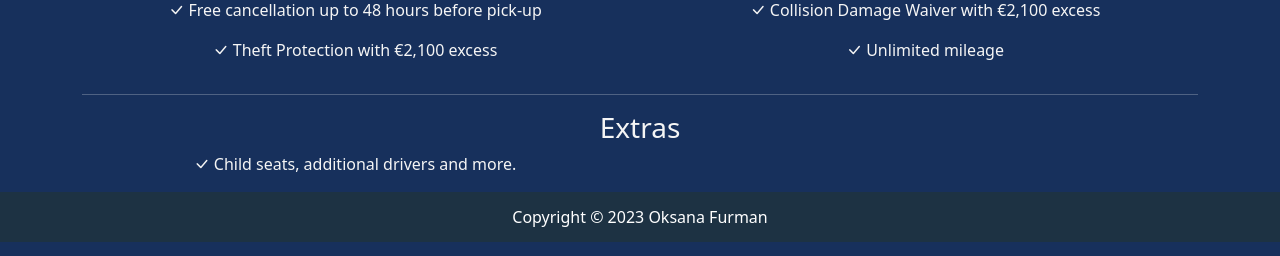
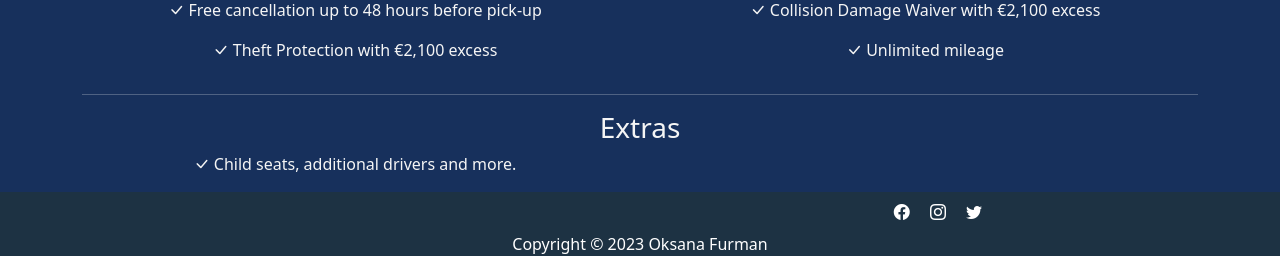
Before and after one commit to oksana-furman/php-day5, a PHP site: page /cars/details.php?id=1 in a window 1280 px wide. Shown: the part 1397-1653 px from the top of the page. Run offline with PHP 8.4, Linux system fonts and the light colour scheme; data comes from the database, SQL or seed files in the repository; data that the repository does not hold is empty.

Commit message:
add weather to footer

```diff
--- a/cars/api/secret.php
+++ b/cars/api/secret.php
@@ -11,6 +11,12 @@ $response = curl_exec($client);
 curl_close($client);
 echo $response;
 
+$client1 = curl_init($urlurlWeather);
+curl_setopt($client1, CURLOPT_RETURNTRANSFER, true);
+$response1 = curl_exec($client1);
+curl_close($client1);
+echo $response1;
+
 $client2 = curl_init($url2);
 curl_setopt($client2, CURLOPT_RETURNTRANSFER, true);
 $response2 = curl_exec($client2);
--- /dev/null
+++ b/cars/api/secret_weather.php
@@ -0,0 +1,10 @@
+<?php
+$key = "pQjNZ5bIQ1tbrQWTueXbTxj2hoYIxnTg";
+$city = 31868;
+$url= "http://dataservice.accuweather.com/currentconditions/v1/$city?apikey=$key&details=true";
+
+$client = curl_init($url);
+curl_setopt($client, CURLOPT_RETURNTRANSFER, true);
+$response = curl_exec($client);
+curl_close($client);
+echo $response;
--- a/cars/details.php
+++ b/cars/details.php
@@ -112,15 +112,20 @@
 
     <?php require "./footer.php"; ?>
     <script>
-        function getDetails(id) {
-                let xhr = new XMLHttpRequest();
-                xhr.open("GET", "./getSpec.php?id=" + id);
-                xhr.send();
-                xhr.onload = function() {
+          function weather() {
+            let xml = new XMLHttpRequest();
+            xml.open("GET", "./api/secret_weather.php");
+            xml.send();
+            xml.onload = function() {
+                if (this.status == 200) {
                     let result = JSON.parse(this.responseText);
+                    console.log(this.responseText);
 
+                    document.getElementById("temp").innerHTML = "Vienna: " + (result[0].Temperature.Metric.Value) + "&#8451 " + (result[0].WeatherText);
                 }
             }
+        }
+        weather();
     </script>
 </body>
 </html>
--- a/cars/footer.php
+++ b/cars/footer.php
@@ -1,3 +1,14 @@
 <footer>
+    <div class="bigDiv">
+    <div class="footerDiv text-white p-0 m-2">
+        <p id="temp" class="m-2"></p>
+    </div>
+    <div class="d-inline m-2">
+        <a href="#"><i class="bi bi-facebook m-2"></i></a>
+        <a href="#"><i class="bi bi-instagram m-2"></i></a>
+        <a href="#"><i class="bi bi-twitter m-2"></i></a>
+    </div>
+    </div>
     <p>Copyright &#169; <?= date("Y"); ?> Oksana Furman</p>
+
 </footer>
--- a/components/style.css
+++ b/components/style.css
@@ -142,8 +142,24 @@ footer {
   background-color: rgb(29, 50, 67);
   margin-bottom: -1rem;
 }
+footer .bigDiv {
+  display: flex;
+  justify-content: space-around;
+  align-items: center;
+}
+footer .bigDiv a {
+  color: white;
+}
+footer .bigDiv .footerDiv p {
+  width: -moz-fit-content;
+  width: fit-content;
+  text-align: center;
+  color: white;
+  padding: 0;
+  margin: 0;
+}
 footer p {
   text-align: center;
   color: white;
-  padding: 0.8rem;
+  padding: 0.8;
 }/*# sourceMappingURL=style.css.map */
--- a/components/style.scss
+++ b/components/style.scss
@@ -149,9 +149,29 @@ fieldset {
 footer {
     background-color: rgb(29, 50, 67);
     margin-bottom: -1rem;
+    .bigDiv {
+        display: flex;
+        justify-content: space-around;
+        align-items: center;
+        a {
+            color: white;
+        }
+        .footerDiv {
+            // display: flex;
+            // justify-content: space-around;
+            // align-items: center;
+            p {
+                width: fit-content;
+                text-align: center;
+                color: white;
+                padding: 0;
+                margin: 0;
+            }
+        }
+    }
     p {
         text-align: center;
         color: white;
-        padding: 0.8rem;
+        padding: 0.8;
     }
 }
```
Also changed, not shown: cars/api/secret_challenge.php (added, +11 -0 lines), cars/jokes.html (+19 -2 lines), 1 other file.
